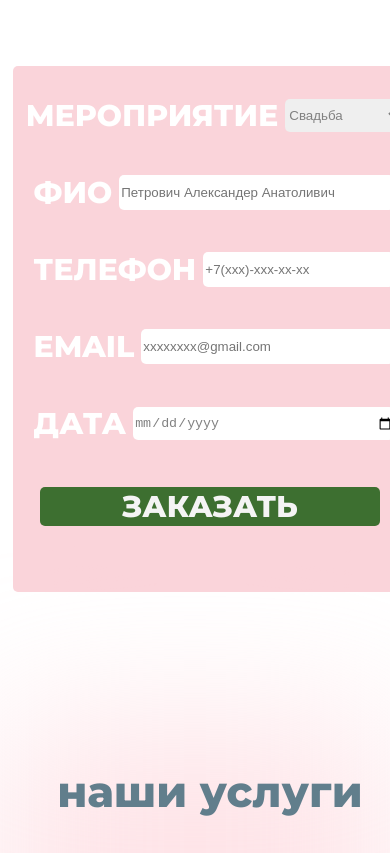
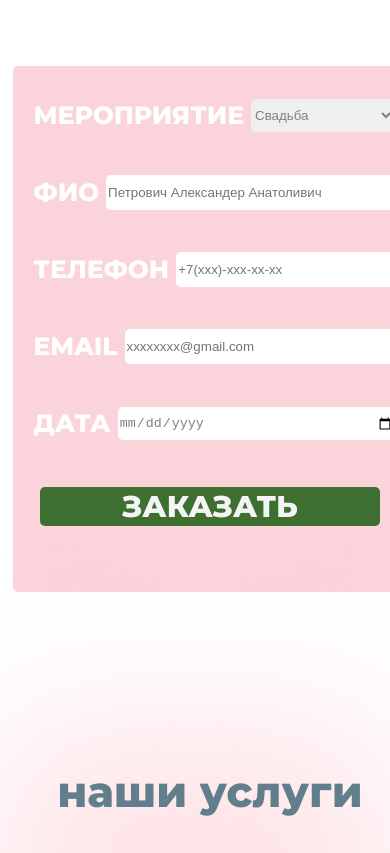
Before and after one commit to X2KROT2X/sit, a plain HTML site: page index.html in a window 390 px wide. Shown: the part 2075-2928 px from the top of the page. Drawn offline with Linux system fonts and the light colour scheme.

Commit message:
Add files via upload

```diff
--- a/style/style.css
+++ b/style/style.css
@@ -418,8 +418,6 @@ html, body {
   font-weight: 800;
   font-size: 30px;
   line-height: 37px;
-  /* identical to box height */
-
   display: flex;
   align-items: center;
   text-align: center;
@@ -843,6 +841,11 @@ html, body {
   height: 43px;
 }
 
+.legend {
+  font-size: 25px;
+  line-height: 37px;
+}
+
 .footer_f {
   margin-top: 20px;
   display: grid;
```
